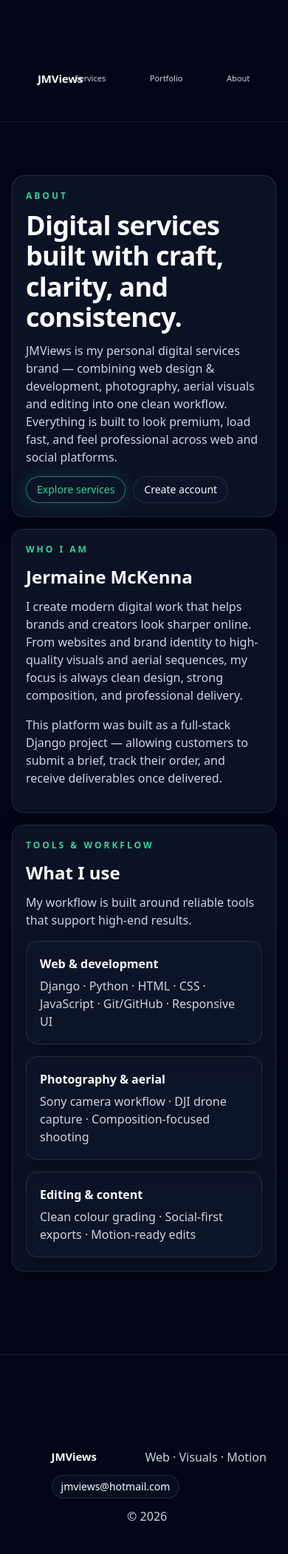
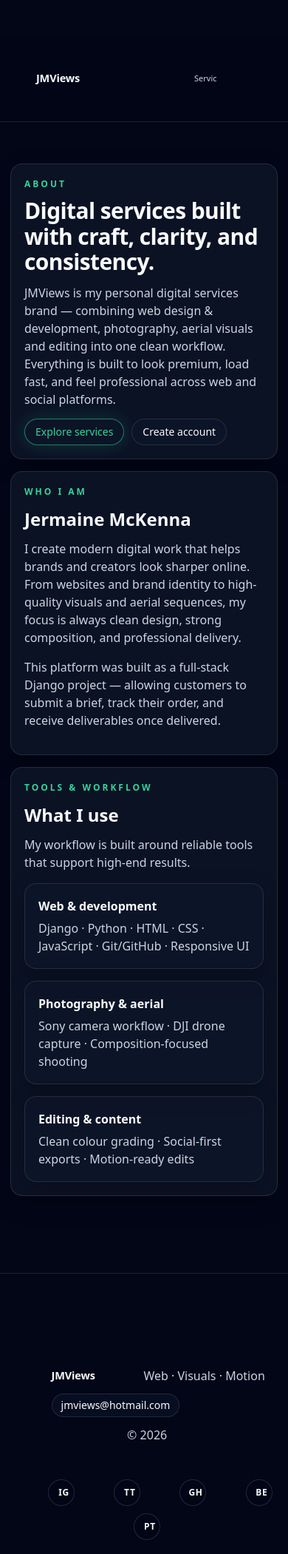
Before and after one commit to JermaineMckenna/jmviewsp4, a Django app: page /about/ in a window 390 px wide. Shown: the top 2101 px of the page at 74% size. Run offline with Django 4.2, Linux system fonts and the light colour scheme.

Commit message:
navbar fix

```diff
--- a/static/css/styles.css
+++ b/static/css/styles.css
@@ -1002,7 +1002,11 @@
 
 }
 
-/* Tablet */
+/* =========================
+
+   TABLET
+
+========================= */
 
 @media (max-width:900px){
 
@@ -1040,11 +1044,15 @@
 
 }
 
-/* ===== ELITE SINGLE ROW MOBILE NAV ===== */
+/* =========================
+
+   ELITE MOBILE NAV (FIXED)
+
+========================= */
 
 @media (max-width:640px){
 
-  /* Header stays natural height */
+  /* HEADER */
 
   .site-header{
 
@@ -1066,27 +1074,27 @@
 
     align-items:center;
 
-    justify-content:space-between;
-
-    gap:12px;
+    gap:10px;
 
     padding:10px 14px;
 
   }
 
-  /* Brand */
+  /* BRAND */
 
   .brand{
 
-    font-size:16px;
+    font-size:15.5px;
 
     font-weight:700;
 
     letter-spacing:-0.01em;
 
+    flex-shrink:0;
+
   }
 
-  /* NAV STRUCTURE */
+  /* NAV WRAPPER */
 
   .nav{
 
@@ -1094,7 +1102,9 @@
 
     align-items:center;
 
-    gap:10px;
+    flex:1;
+
+    overflow:hidden;
 
   }
 
@@ -1106,7 +1116,7 @@
 
   }
 
-  /* LINKS IN ONE ROW */
+  /* SCROLLABLE LINKS */
 
   .nav-links{
 
@@ -1116,9 +1126,25 @@
 
     gap:6px;
 
+    overflow-x:auto;
+
+    -webkit-overflow-scrolling:touch;
+
+    scrollbar-width:none;
+
   }
 
+  .nav-links::-webkit-scrollbar{
+
+    display:none;
+
+  }
+
+  /* LINKS */
+
   .nav-links a{
+
+    flex:0 0 auto;
 
     font-size:11.5px;
 
@@ -1138,7 +1164,7 @@
 
   }
 
-  /* Premium hover / tap feel */
+  /* HOVER / TAP */
 
   .nav-links a:active,
 
@@ -1152,31 +1178,73 @@
 
   }
 
+  /* PAGE SPACING */
+
+  main.container{
+
+    padding:8px 14px 16px;
+
+  }
+
+  .hero-video{
+
+    margin-top:0;
+
+    min-height:480px;
+
+    padding:22px 18px;
+
+    border-radius:18px;
+
+  }
+
+  .grid.two{
+
+    grid-template-columns:1fr;
+
+  }
+
+  .showcase-grid{
+
+    grid-template-columns:repeat(2,minmax(0,1fr));
+
+    gap:14px;
+
+  }
+
+  .portfolio-gallery{
+
+    grid-template-columns:1fr;
+
+  }
+
+  .h-title{
+
+    font-size:30px;
+
+  }
+
 }
 
-/* Very small phones */
+/* =========================
+
+   VERY SMALL PHONES
+
+========================= */
 
 @media (max-width:420px){
 
   .brand{
 
-    font-size:15px !important;
-
-  }
-
-  .nav-auth a{
-
-    font-size:10px !important;
-
-    padding:6px 7px !important;
+    font-size:14.5px;
 
   }
 
   .nav-links a{
 
-    font-size:11px !important;
+    font-size:11px;
 
-    padding:6px 2px !important;
+    padding:6px 6px;
 
   }
 
```
